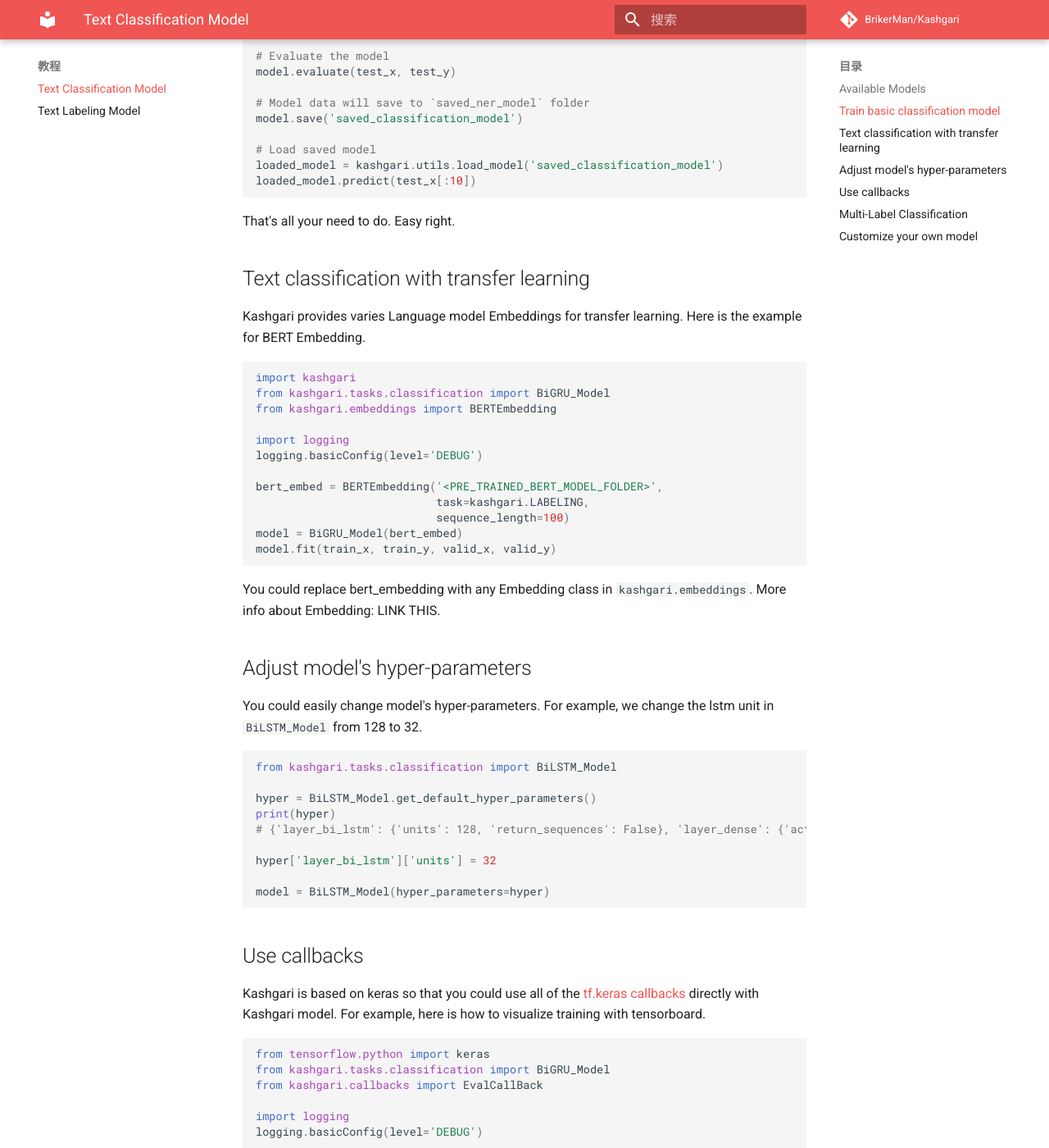
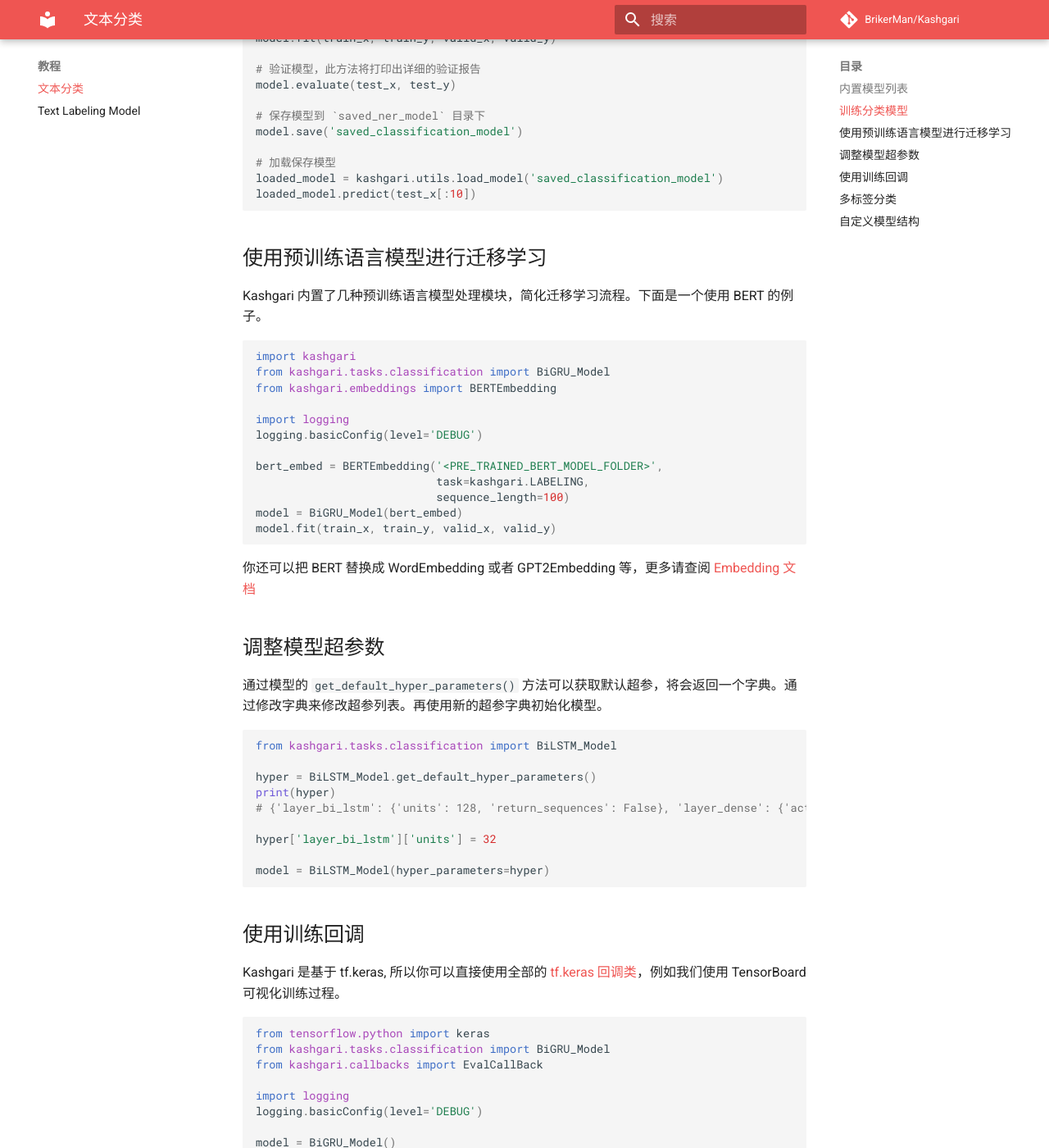
Before and after one commit to BrikerMan/Kashgari-doc-zh, an MkDocs documentation site: the page built from docs/tutorial/text-classification.md, in a window 1280 px wide and 1400 px high, scrolled down 1525 px. Shown: the whole window at 82% size. Built offline with MkDocs 1.6.1 and Material for MkDocs 9.7.7, drawn with Linux system fonts in a browser that asks for light colours; comment, search, counter and statistics services are not loaded; some of the changed text lies outside the part shown.

Commit message:
:memo: Writing documents

````diff
--- a/docs/tutorial/text-classification.md
+++ b/docs/tutorial/text-classification.md
@@ -1,31 +1,31 @@
-# Text Classification Model
+# 文本分类
 
-Kashgari provides several models for text classification,
-All labeling models inherit from the `BaseClassificationModel`.
-You could easily switch from one model to another just by changing one line of code.
+Kashgari 提供了一系列的文本分类模型。所有的文本分类模型都继承自 `BaseClassificationModel` 类，提供了同样的 API。所以切换模型做实验非常的方便。
 
-## Available Models
+接口文档请看： [分类模型 API 文档](../api/tasks.classification.md)
 
-| Name                | info |
-| ------------------- | ---- |
-| BiLSTM_Model        |      |
-| BiGRU_Model         |      |
-| CNN_Model           |      |
-| CNN_LSTM_Model      |      |
-| CNN_GRU_Model       |      |
-| AVCNN_Model         |      |
-| KMax_CNN_Model      |      |
-| R_CNN_Model         |      |
-| AVRNN_Model         |      |
-| Dropout_BiGRU_Model |      |
-| Dropout_AVRNN_Model |      |
-| DPCNN_Model         |      |
+## 内置模型列表
 
-## Train basic classification model
+| 模型名称            | 模型描述 |
+| ------------------- | -------- |
+| BiLSTM_Model        |          |
+| BiGRU_Model         |          |
+| CNN_Model           |          |
+| CNN_LSTM_Model      |          |
+| CNN_GRU_Model       |          |
+| AVCNN_Model         |          |
+| KMax_CNN_Model      |          |
+| R_CNN_Model         |          |
+| AVRNN_Model         |          |
+| Dropout_BiGRU_Model |          |
+| Dropout_AVRNN_Model |          |
+| DPCNN_Model         |          |
 
-Kashgari provices basic intent-classification corpus for expirement. You could also use your corpus in any language for training.
+## 训练分类模型
 
-Load build-in corpus.
+Kashgari 内置了一个意图分类数据集用于测试。您也可以使用自己的数据，只需要把数据集格式化为同样的格式即可。
+
+首先加载内置数据集：
 
 ```python
 from kashgari.corpus import SMP2018ECDTCorpus
@@ -35,7 +35,7 @@ valid_x, valid_y = SMP2018ECDTCorpus.load_data('valid')
 test_x, test_y = SMP2018ECDTCorpus.load_data('test')
 ```
 
-Then train our first model. All models provided some APIs, so you could use any labeling model here.
+使用数据集训练模型。所有的模型都提供同样的接口，所以你可以 `BiLSTM_Model` 模型替换为任何一个内置的分类模型。
 
 ```python
 import kashgari
@@ -47,22 +47,20 @@ logging.basicConfig(level='DEBUG')
 model = BiLSTM_Model()
 model.fit(train_x, train_y, valid_x, valid_y)
 
-# Evaluate the model
+# 验证模型，此方法将打印出详细的验证报告
 model.evaluate(test_x, test_y)
 
-# Model data will save to `saved_ner_model` folder
+# 保存模型到 `saved_ner_model` 目录下
 model.save('saved_classification_model')
 
-# Load saved model
+# 加载保存模型
 loaded_model = kashgari.utils.load_model('saved_classification_model')
 loaded_model.predict(test_x[:10])
 ```
 
-That's all your need to do. Easy right.
+## 使用预训练语言模型进行迁移学习
 
-## Text classification with transfer learning
-
-Kashgari provides varies Language model Embeddings for transfer learning. Here is the example for BERT Embedding.
+Kashgari 内置了几种预训练语言模型处理模块，简化迁移学习流程。下面是一个使用 BERT 的例子。
 
 ```python
 import kashgari
@@ -79,11 +77,11 @@ model = BiGRU_Model(bert_embed)
 model.fit(train_x, train_y, valid_x, valid_y)
 ```
 
-You could replace bert_embedding with any Embedding class in `kashgari.embeddings`. More info about Embedding: LINK THIS.
+你还可以把 BERT 替换成 WordEmbedding 或者 GPT2Embedding 等，更多请查阅 [Embedding 文档](../embeddings/index.md)
 
-## Adjust model's hyper-parameters
+## 调整模型超参数
 
-You could easily change model's hyper-parameters. For example, we change the lstm unit in `BiLSTM_Model` from 128 to 32.
+通过模型的 `get_default_hyper_parameters()` 方法可以获取默认超参，将会返回一个字典。通过修改字典来修改超参列表。再使用新的超参字典初始化模型。
 
 ```python
 from kashgari.tasks.classification import BiLSTM_Model
@@ -97,10 +95,9 @@ hyper['layer_bi_lstm']['units'] = 32
 model = BiLSTM_Model(hyper_parameters=hyper)
 ```
 
-## Use callbacks
+## 使用训练回调
 
-Kashgari is based on keras so that you could use all of the [tf.keras callbacks](https://www.tensorflow.org/api_docs/python/tf/keras/callbacks) directly with
-Kashgari model. For example, here is how to visualize training with tensorboard.
+Kashgari 是基于 tf.keras, 所以你可以直接使用全部的 [tf.keras 回调类](https://www.tensorflow.org/api_docs/python/tf/keras/callbacks)，例如我们使用 TensorBoard 可视化训练过程。
 
 ```python
 from tensorflow.python import keras
@@ -114,7 +111,7 @@ model = BiGRU_Model()
 
 tf_board_callback = keras.callbacks.TensorBoard(log_dir='./logs', update_freq=1000)
 
-# Build-in callback for print precision, recall and f1 at every epoch step
+# 这是 Kashgari 内置回调函数，会在训练过程计算精确度，召回率和 F1
 eval_callback = EvalCallBack(kash_model=model,
                              valid_x=valid_x,
                              valid_y=valid_y,
@@ -128,11 +125,11 @@ model.fit(train_x,
           callbacks=[eval_callback, tf_board_callback])
 ```
 
-## Multi-Label Classification
+## 多标签分类
 
-Kashgari support multi-label classification, Here is how we build one.
+Kashgari 支持多分类多标签分类。
 
-Let's assume we have a dataset like this.
+假设我们的数据集是这样的：
 
 ```python
 x = [
@@ -150,7 +147,7 @@ y = [
 ]
 ```
 
-Now we need to init a `Processor` and `Embedding` for our model, then prepare model and fit.
+现在我们需要初始化一个 `Processor` 和 `Embedding` 对象，然后再初始化我们的模型。
 
 ```python
 from kashgari.tasks.classification import BiLSTM_Model
@@ -160,6 +157,7 @@ from kashgari.embeddings import BareEmbedding
 import logging
 logging.basicConfig(level='DEBUG')
 
+# 需要指定我们使用分类数据处理器，且支持多分类
 processor = ClassificationProcessor(multi_label=True)
 embed = BareEmbedding(processor=processor)
 
@@ -167,15 +165,13 @@ model = BiLSTM_Model(embed)
 model.fit(x, y)
 ```
 
-## Customize your own model
+## 自定义模型结构
 
-It is very easy and straightforward to build your own customized model,
-just inherit the `BaseClassificationModel` and implement the `get_default_hyper_parameters()` function
-and `build_model_arc()` function.
+除了内置模型以外，还可以很方便的自定义自己的模型结构。只需要继承 `BaseClassificationModel` 对象，然后实现`get_default_hyper_parameters()` 方法
+和 `build_model_arc()` 方法。
 
 ```python
 from typing import Dict, Any
-
 from tensorflow import keras
 
 from kashgari.tasks.classification.base_model import BaseClassificationModel
@@ -186,7 +182,6 @@ logging.basicConfig(level='DEBUG')
 
 
 class DoubleBLSTMModel(BaseClassificationModel):
-    """Bidirectional LSTM Sequence Labeling Model"""
 
     @classmethod
     def get_default_hyper_parameters(cls) -> Dict[str, Dict[str, Any]]:
@@ -217,11 +212,12 @@ class DoubleBLSTMModel(BaseClassificationModel):
         """
         build model architectural
         """
+        # 此处作用是从上层拿到输出张量形状和 Embedding 层的输出
         output_dim = len(self.pre_processor.label2idx)
         config = self.hyper_parameters
         embed_model = self.embedding.embed_model
 
-        # Define your layers
+        # 定义你自己的层
         layer_blstm1 = L.Bidirectional(L.LSTM(**config['layer_blstm1']),
                                        name='layer_blstm1')
         layer_blstm2 = L.Bidirectional(L.LSTM(**config['layer_blstm2']),
@@ -235,16 +231,17 @@ class DoubleBLSTMModel(BaseClassificationModel):
                                                    name='layer_time_distributed')
         layer_activation = L.Activation(**config['layer_activation'])
 
-        # Define tensor flow
+        # 定义数据流
         tensor = layer_blstm1(embed_model.output)
         tensor = layer_blstm2(tensor)
         tensor = layer_dropout(tensor)
         tensor = layer_time_distributed(tensor)
         output_tensor = layer_activation(tensor)
 
-        # Init model
+        # 初始化模型
         self.tf_model = keras.Model(embed_model.inputs, output_tensor)
 
+# 此模型可以和任何一个 Embedding 组合使用
 model = DoubleBLSTMModel()
 model.fit(train_x, train_y, valid_x, valid_y)
 ```
````
